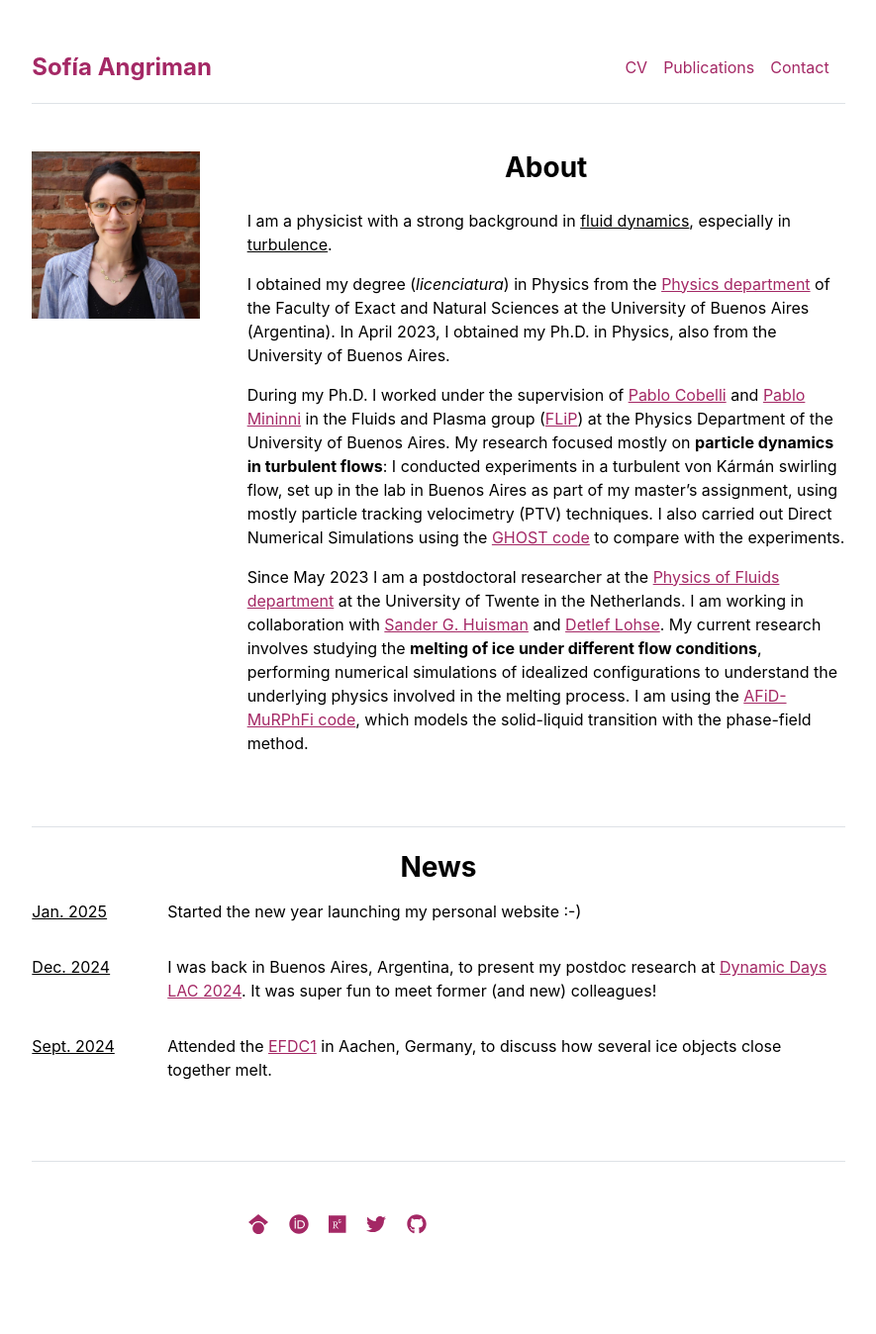
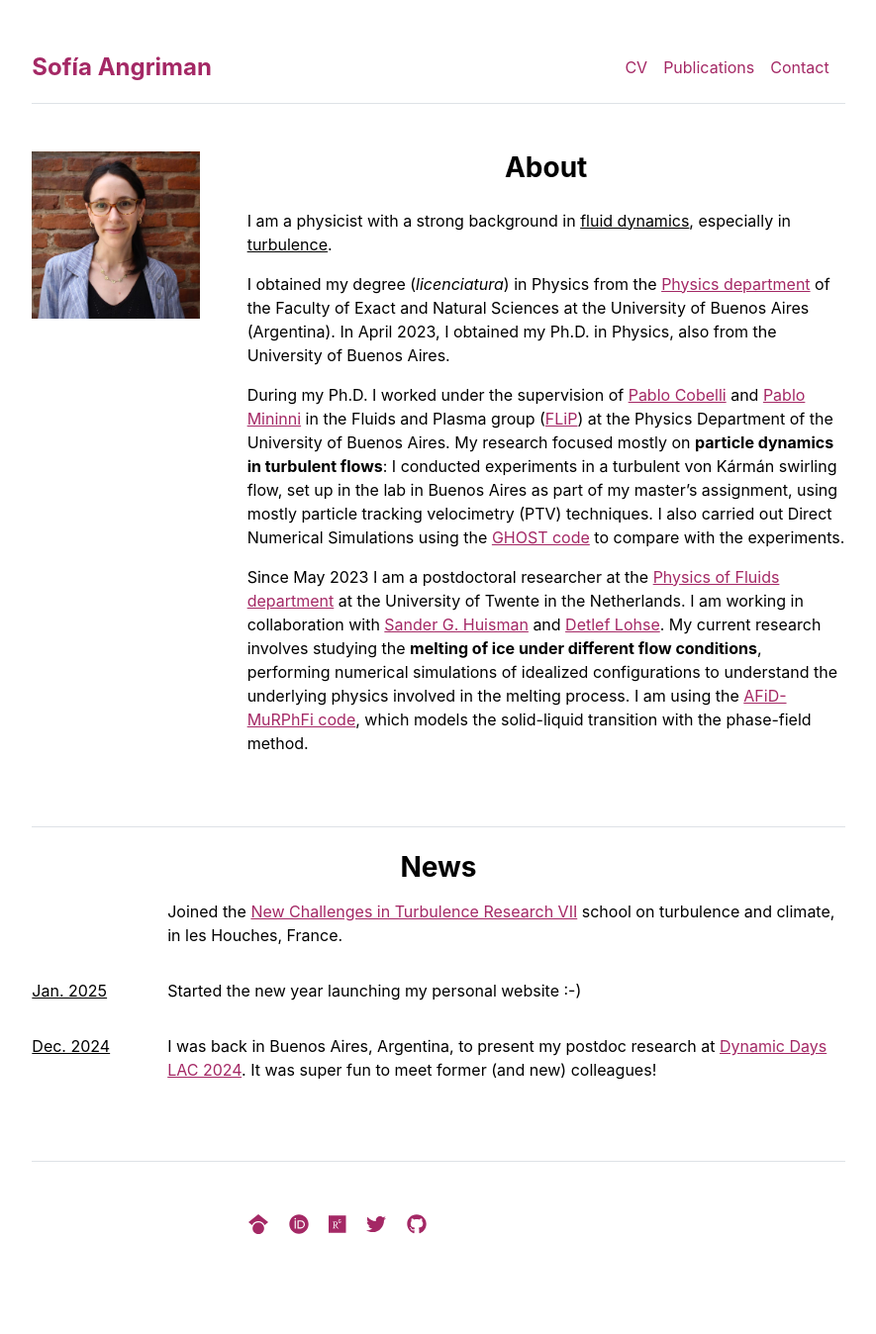
Before and after one commit to sofiaangriman/sofiaangriman.github.io, a Jekyll site: the page built from index.md, in a window 1280 px wide. Shown: the whole page at 99% size, without its empty margins (197-1082 px from the left). Built offline with Jekyll 4.4.1, drawn with Linux system fonts in a browser that asks for light colours.

Commit message:
Update news.yml

```diff
--- a/_data/news.yml
+++ b/_data/news.yml
@@ -1,3 +1,6 @@
+- data: "Feb. 2025"
+  desc: "Joined the [New Challenges in Turbulence Research VII](https://nctr.eu/index.php/fr/) school on turbulence and climate, in les Houches, France."
+
 - date: "Jan. 2025"
   desc: "Started the new year launching my personal website :-) "
 
```
